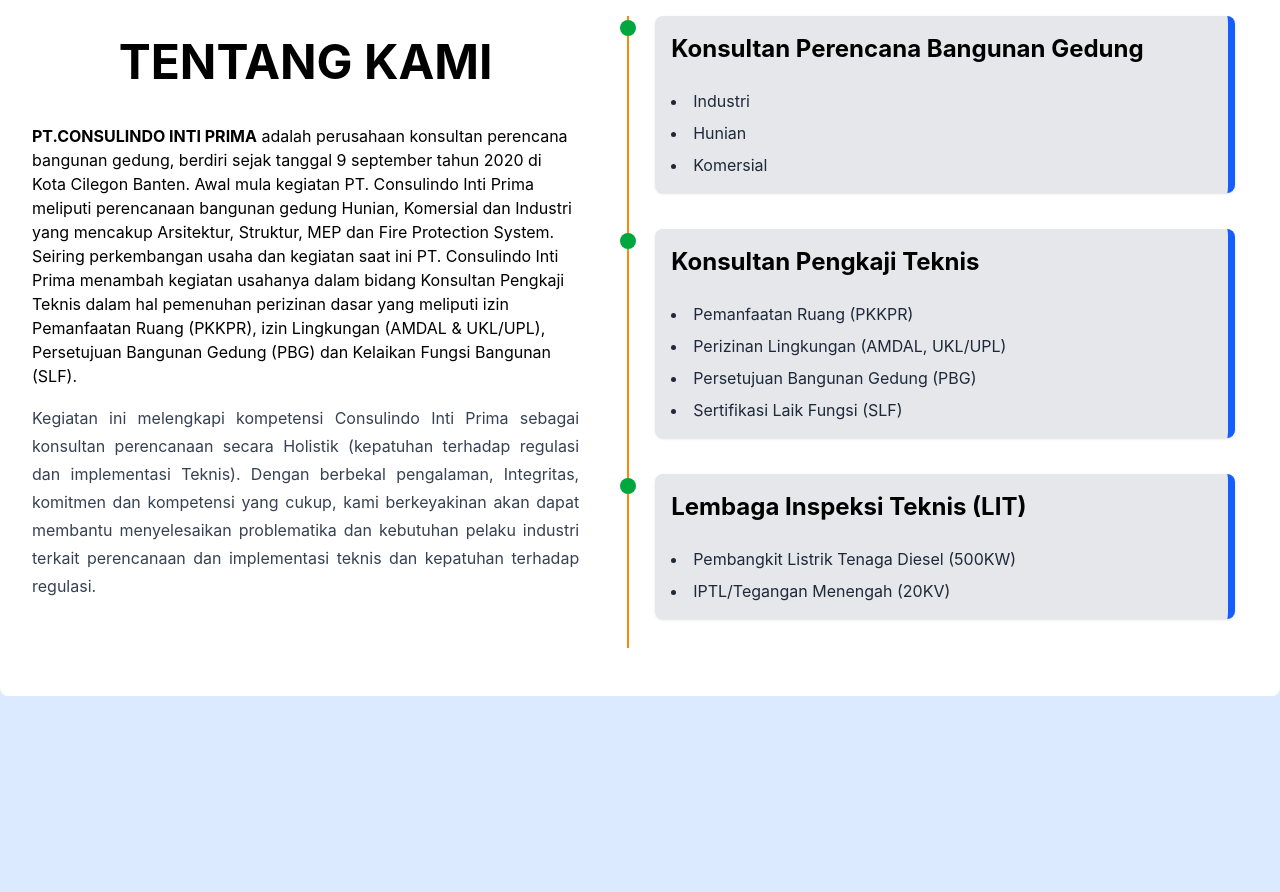
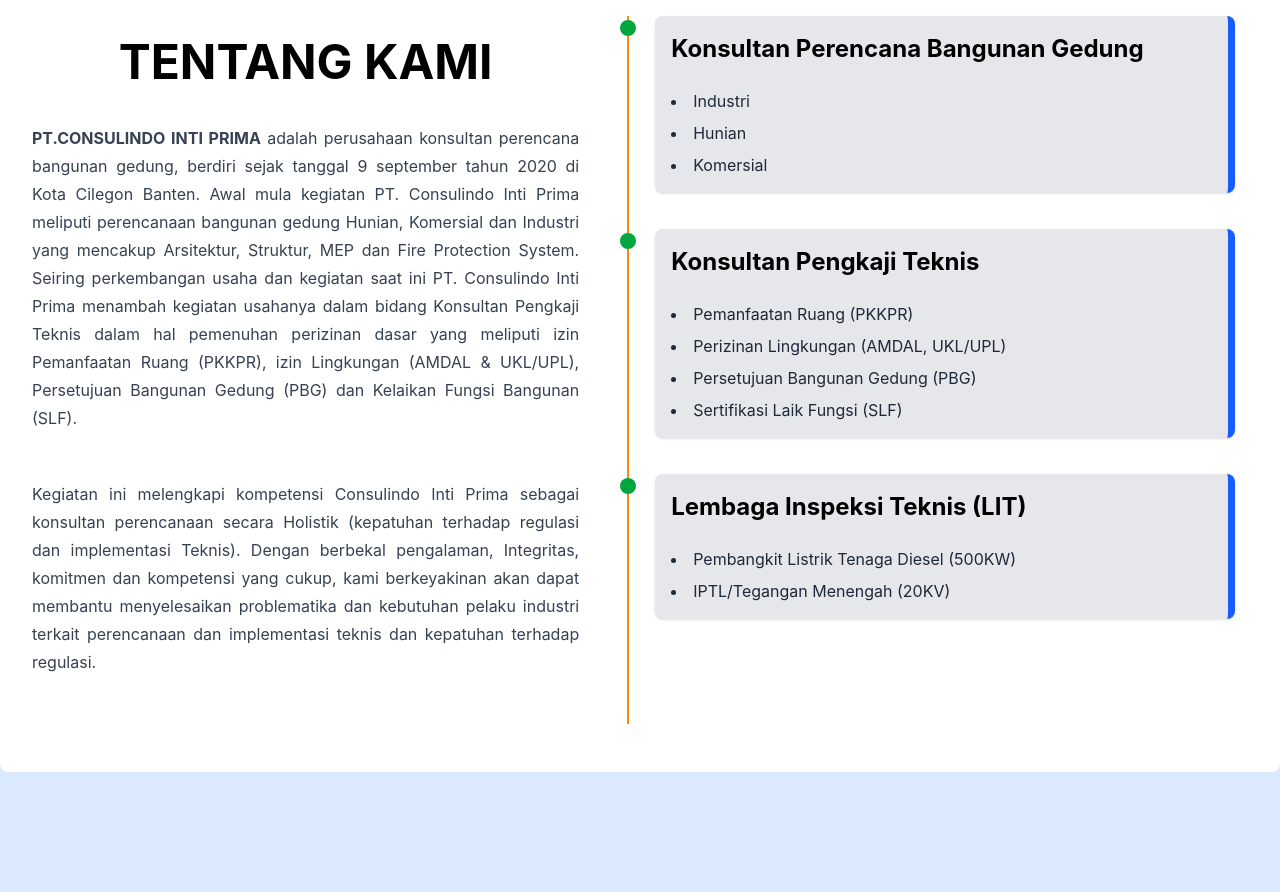
Before and after one commit to abinuraga/ciptes, a React (Vite) app: page / in a window 1280 px wide. Shown: the part 1120-2012 px from the top of the page. Built offline with nearby package versions, Linux system fonts and the light colour scheme.

Commit message:
revisi navbar hp 2

```diff
--- a/src/home.jsx
+++ b/src/home.jsx
@@ -61,7 +61,7 @@
             <h2 className="mt-2 mb-6 text-center text-3xl font-bold leading-tight text-blac sm:text-4xl md:mt-4 md:mb-8 md:text-5xl">
               TENTANG KAMI
             </h2>
-            <p classname="mt-4 mb-8 text-justify text-sm leading-7 text-gray-700 sm:text-base sm:leading-7 md:mb-12">
+            <p className="mt-4 mb-8 text-justify text-sm leading-7 text-gray-700 sm:text-base sm:leading-7 md:mb-12">
               <strong>PT.CONSULINDO INTI PRIMA</strong> adalah perusahaan konsultan perencana bangunan gedung, berdiri sejak tanggal 9 september tahun 2020 di Kota Cilegon Banten.
             Awal mula kegiatan PT. Consulindo Inti Prima meliputi perencanaan bangunan gedung Hunian, Komersial dan Industri yang mencakup Arsitektur, Struktur, MEP dan Fire Protection System.
             Seiring perkembangan usaha dan kegiatan saat ini PT. Consulindo Inti Prima menambah kegiatan usahanya dalam bidang Konsultan Pengkaji Teknis dalam hal pemenuhan perizinan dasar yang meliputi
@@ -354,7 +354,7 @@
               <div className="w-full max-w-4xl overflow-hidden rounded-2xl">
                 <iframe src="https://www.google.com/maps/embed?pb=!1m18!1m12!1m3!1d1179.6021226789162!2d106.08081824628931!3d-6.036828820724524!2m3!1f0!2f0!3f0!3m2!1i1024!2i768!4f13.1!3m3!1m2!1s0x2e418dcc5569a9d9%3A0xcf1198ac5d3f37b8!2sPT.%20CONSULINDO%20INTI%20PRIMA!5e0!3m2!1sid!2sid!4v1788245032187!5m2!1sid!2sid"
               className="h-[300px] w-full border-0 sm:h-[350px] md:h-[400px]"
-              allowfullscreen
+              allowFullscreen
               loading="lazy"
               referrerPolicy="strict-origin-when-cross-origin"
               title="PT. CONSULINDO INTI PRIMA"/>
```
